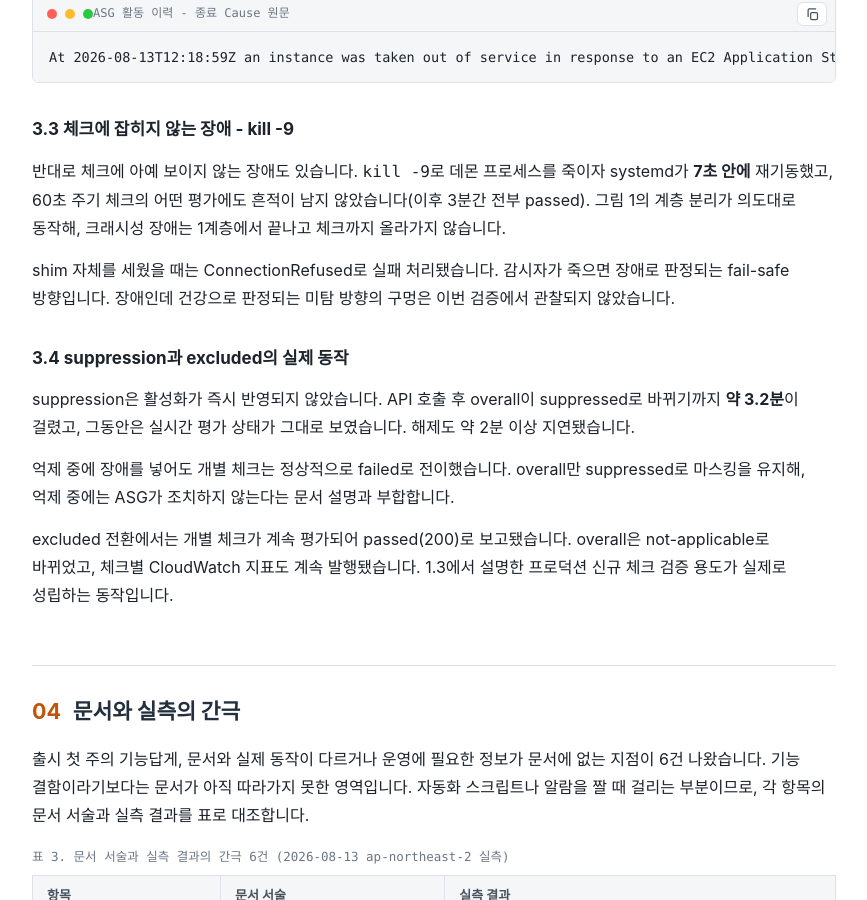
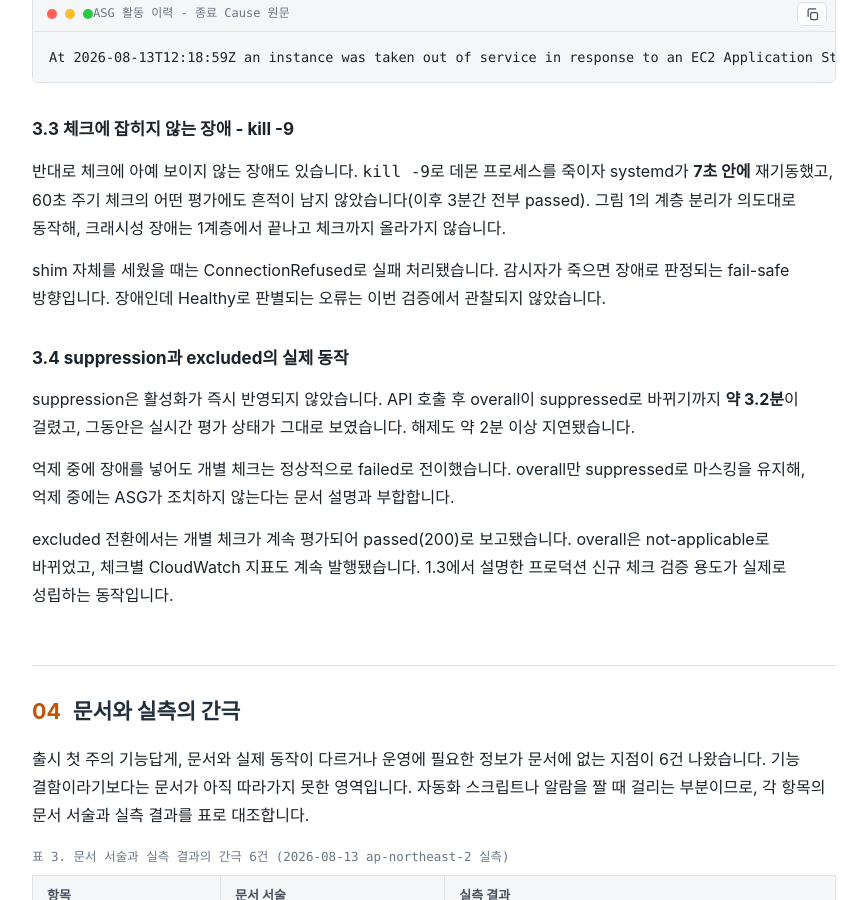
Before and after one commit to whchoi98/whchoi98.github.io, a Jekyll site: the page docs/techblog/aws-core/ec2-application-status-checks-report.html, which Jekyll copies as it is, in a window 1280 px wide and 900 px high, scrolled down 6585 px. Shown: the whole window, without its empty margins (206-1073 px from the left). Built offline with Jekyll 4.4.1, drawn with Linux system fonts in a browser that asks for light colours; some web fonts are replaced.

Commit message:
docs: ec2-asc 문구 수정 - 미탐 방향 구멍을 Healthy 오판별 표현으로

```diff
--- a/docs/techblog/aws-core/ec2-application-status-checks-report.html
+++ b/docs/techblog/aws-core/ec2-application-status-checks-report.html
@@ -938,7 +938,7 @@ aws ec2 associate-application-status-check \
   </p>
   <p>
     shim 자체를 세웠을 때는 ConnectionRefused로 실패 처리됐습니다. 감시자가 죽으면 장애로 판정되는 fail-safe 방향입니다.
-    장애인데 건강으로 판정되는 미탐 방향의 구멍은 이번 검증에서 관찰되지 않았습니다.
+    장애인데 Healthy로 판별되는 오류는 이번 검증에서 관찰되지 않았습니다.
   </p>
 
   <h3>3.4 suppression과 excluded의 실제 동작</h3>
```
